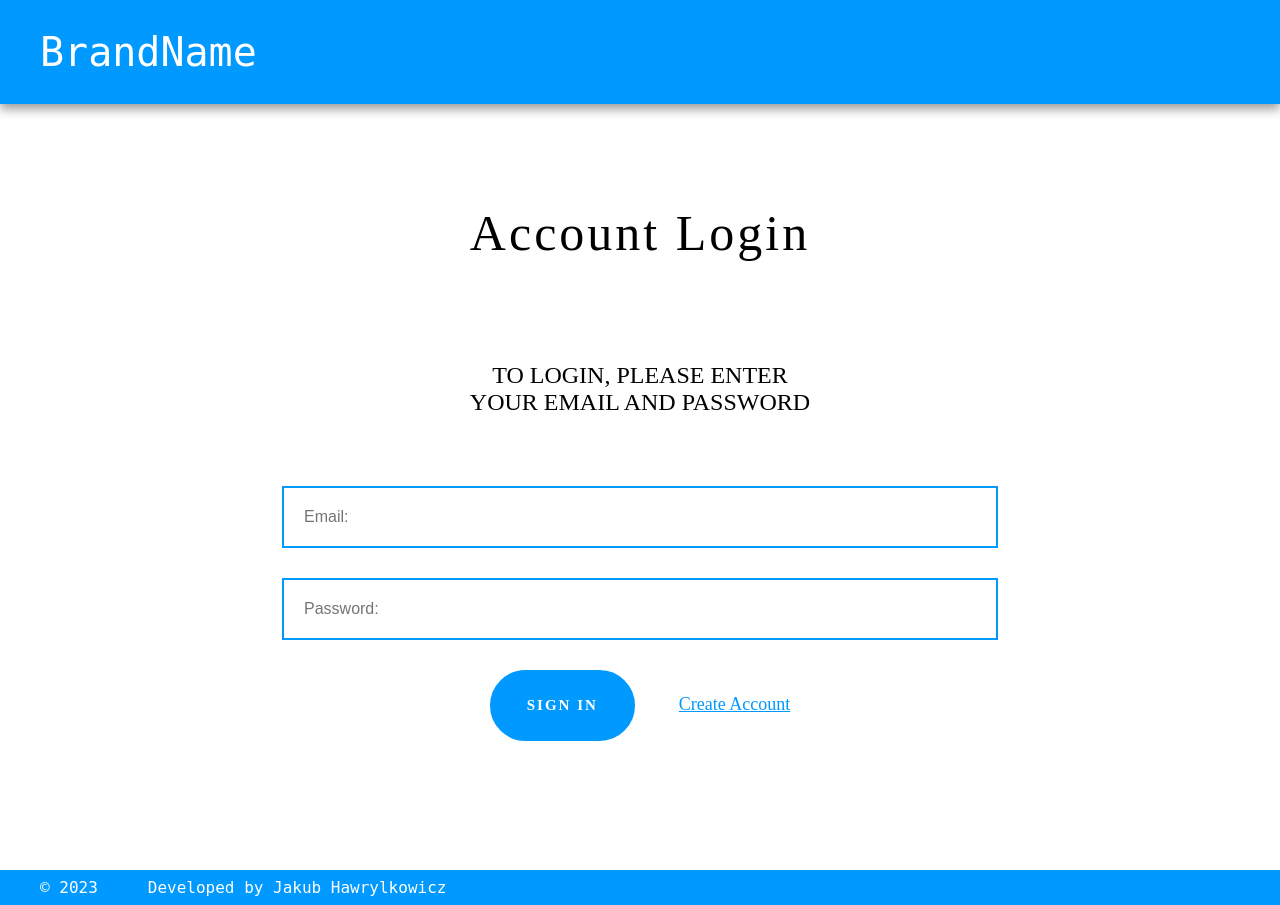
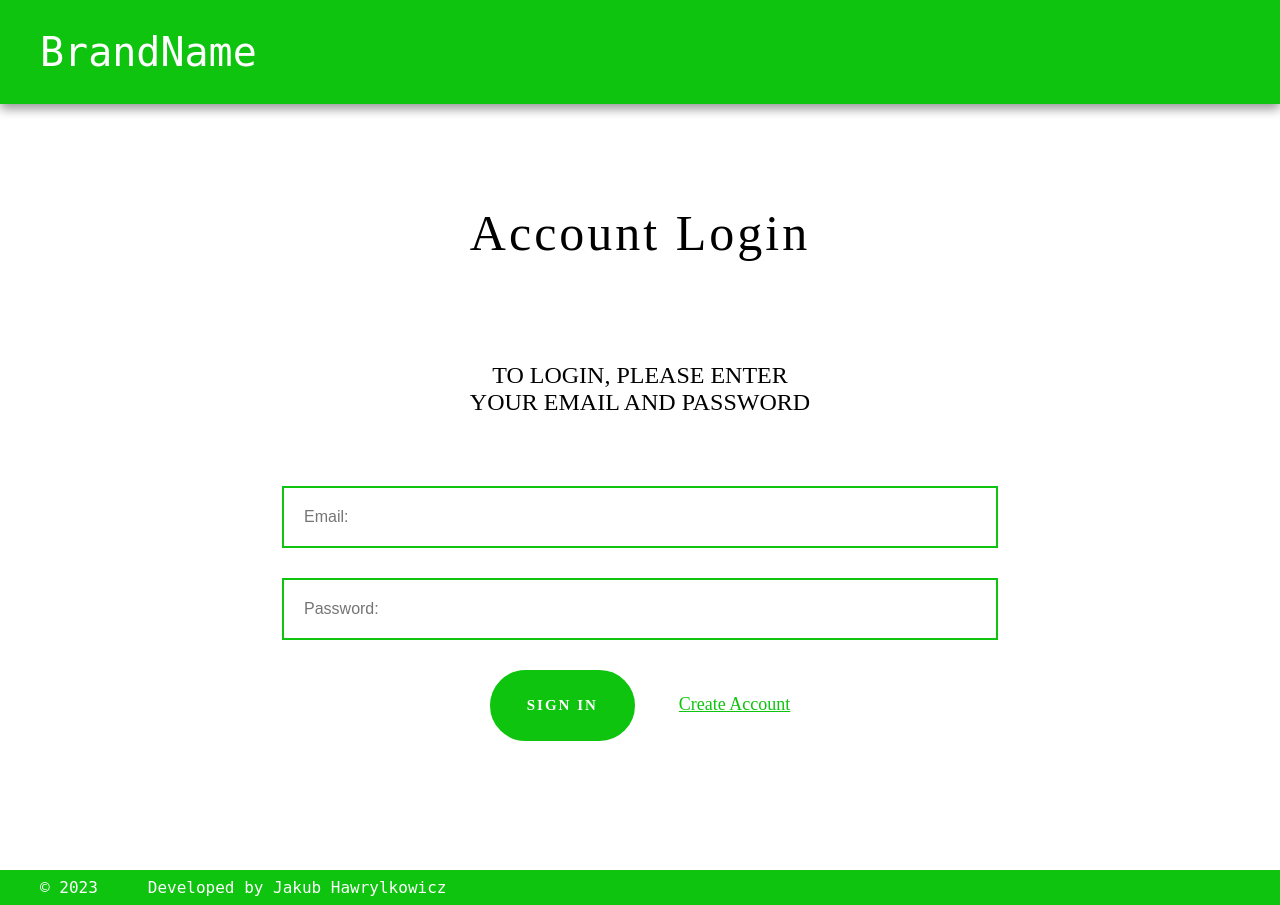
Before and after one commit to jakhaw/Customer_registration, a PHP site: page / in a window 1280 px wide. Run offline with PHP 8.4, Linux system fonts and the light colour scheme; some web fonts are replaced.

Commit message:
Front-end, styling

```diff
--- a/style.css
+++ b/style.css
@@ -30,7 +30,7 @@ a{
 input{
     padding: 20px;
     font-size: 16px;
-    border: 2px solid rgba(0, 153, 255, 1);
+    border: 2px solid rgb(14, 196, 14);
 }
 input:focus{
     outline: none;
@@ -68,9 +68,9 @@ button{
     font-weight: bold;
     color: white;
     cursor: pointer;
-    border: 2px solid rgba(0, 153, 255, 1);
+    border: 2px solid rgba(14, 196, 14, 1);
     border-radius: 40px;
-    background-color: rgba(0, 153, 255, 1);
+    background-color: rgba(14, 196, 14, 1);
     transition: 500ms;
 }
 button:hover{
@@ -78,7 +78,7 @@ button:hover{
     color: rgba(0, 153, 255, 1);
 }
 .header{
-    background-color: rgb(0, 153, 255);
+    background-color: rgb(14, 196, 14);
     color: white;
     height: 13vh;
     padding: 0px 40px;
@@ -120,10 +120,10 @@ button:hover{
     margin-right: 40px;
 }
 .user-input a{
-    color: rgba(0, 153, 255, 1);
+    color: rgba(14, 196, 14, 1);
 }
 .footer{
-    background-color: rgba(0, 153, 255, 1);
+    background-color: rgba(14, 196, 14, 1);
     color: white;
     padding: 0px 40px;
     height: 35px;
```
